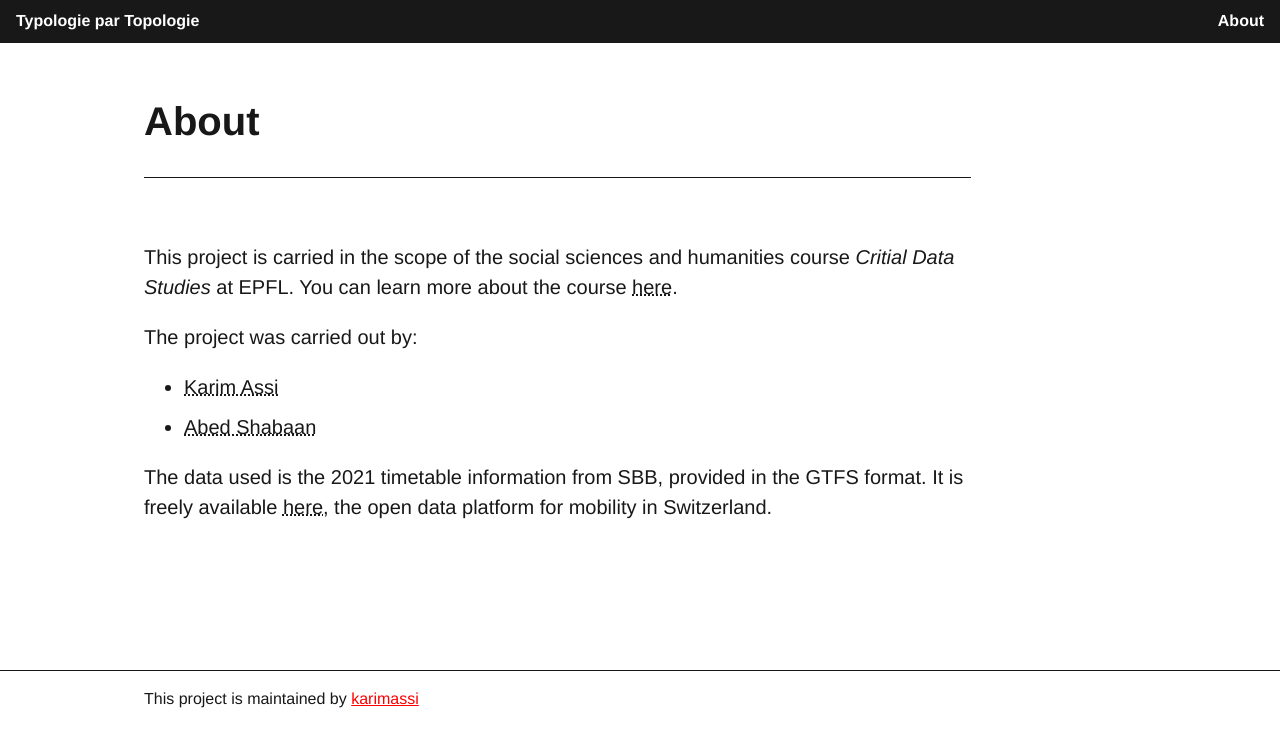
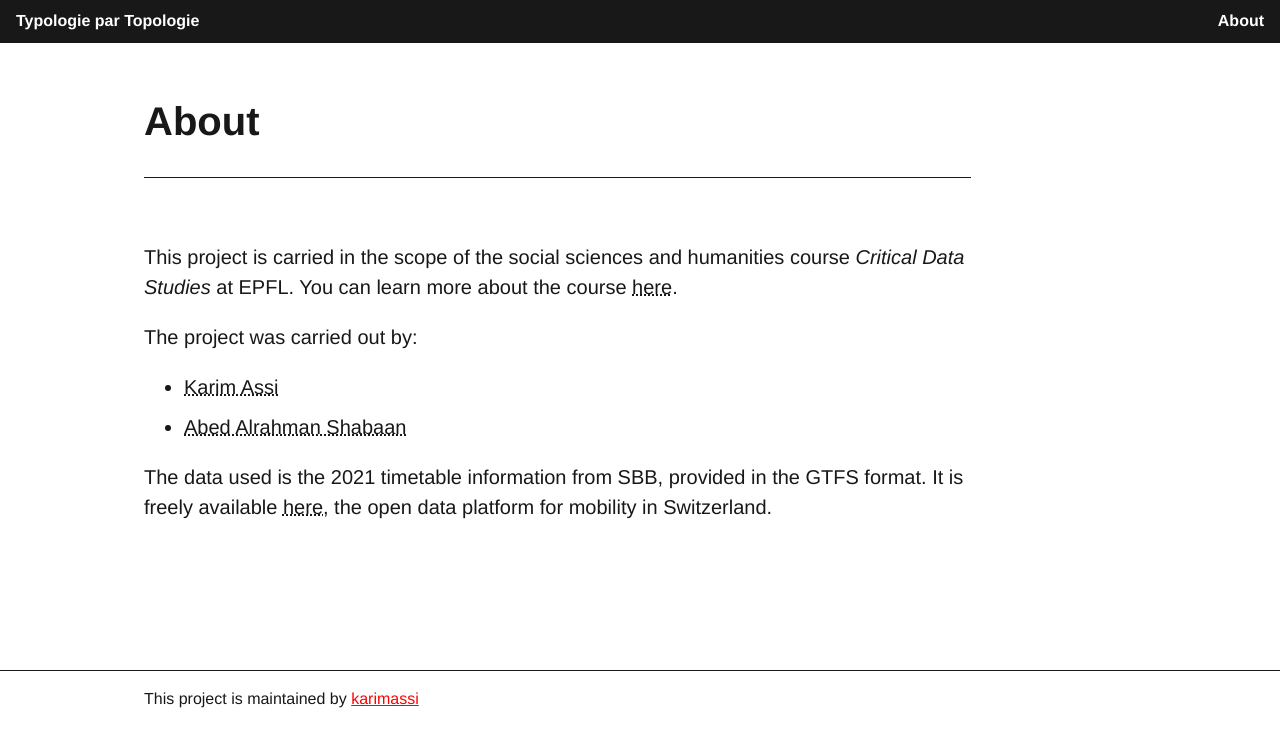
Before and after one commit to karimassi/cds-2021, a Jekyll site: the page built from docs/about.md, in a window 1280 px wide. Shown: the top 747 px of the page. Built offline with Jekyll 4.4.1, drawn with Linux system fonts in a browser that asks for light colours.

Commit message:
Update about.md
Corrected my name and a typo

```diff
--- a/docs/about.md
+++ b/docs/about.md
@@ -4,11 +4,11 @@ title: About
 permalink: /about/
 ---
 
-This project is carried in the scope of the social sciences and humanities course *Critial Data Studies* at EPFL. You can learn more about the course [here](https://www.epfl.ch/schools/cdh/education-2/new-classes-2020-2021/les-donnees-en-contexte-critical-data-studies/).
+This project is carried in the scope of the social sciences and humanities course *Critical Data Studies* at EPFL. You can learn more about the course [here](https://www.epfl.ch/schools/cdh/education-2/new-classes-2020-2021/les-donnees-en-contexte-critical-data-studies/).
 
 The project was carried out by:
 - [Karim Assi](https://github.com/karimassi)
-- [Abed Shabaan](http://github.com/aalshabaan)
+- [Abed Alrahman Shabaan](http://github.com/aalshabaan)
 
 
 The data used is the 2021 timetable information from SBB, provided in the GTFS format. It is freely available [here](https://opentransportdata.swiss/en/dataset/timetable-2021-gtfs2020), the open data platform for mobility in Switzerland.
```
